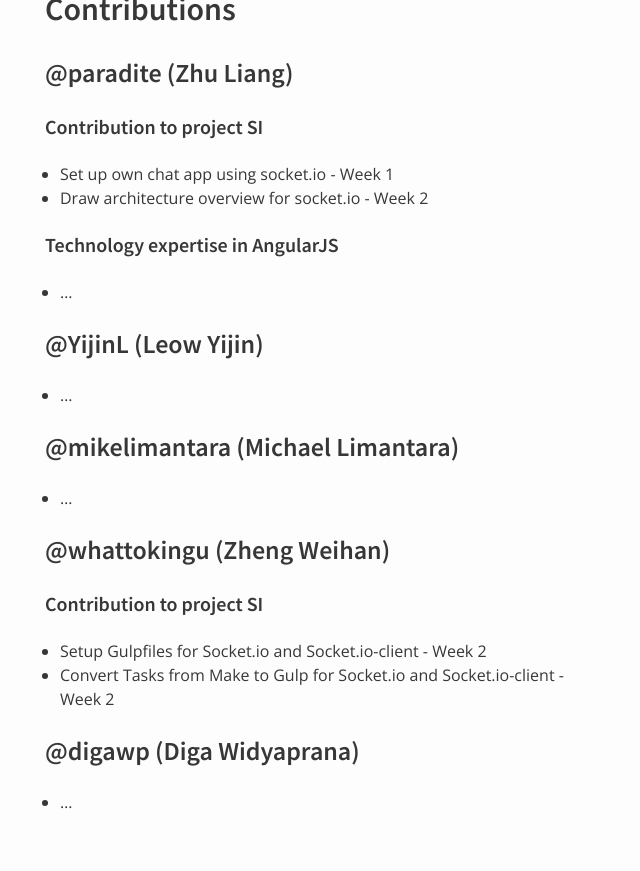
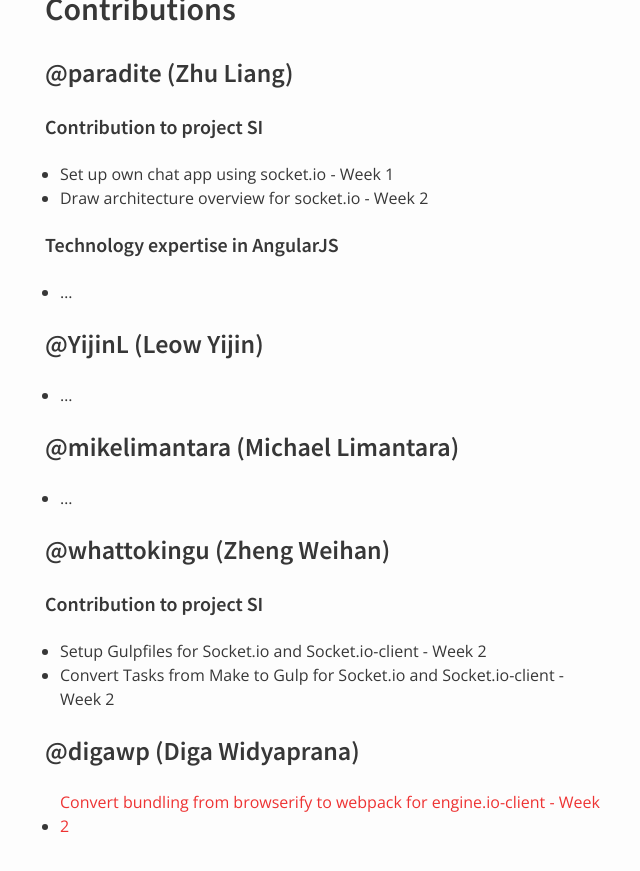
Before and after one commit to nus-oss/cs3281-AY1516S2-website, a Jekyll site: the page built from teams/socketio.md, in a window 1280 px wide and 900 px high, scrolled down 991 px. Shown: the top 871 px of the window, without its empty margins (325-965 px from the left). Built offline with Jekyll 4.4.1, drawn with Linux system fonts in a browser that asks for light colours.

Commit message:
Add personal update for @digawp

```diff
--- a/teams/socketio.md
+++ b/teams/socketio.md
@@ -56,4 +56,4 @@ permalink: /teams/socketio/
 * Convert Tasks from Make to Gulp for Socket.io and Socket.io-client - Week 2
 
 ### @digawp (Diga Widyaprana)
-* ...
+* [Convert bundling from browserify to webpack for engine.io-client - Week 2](https://github.com/nus-fboa2016-si/engine.io-client/tree/webpack)
```
